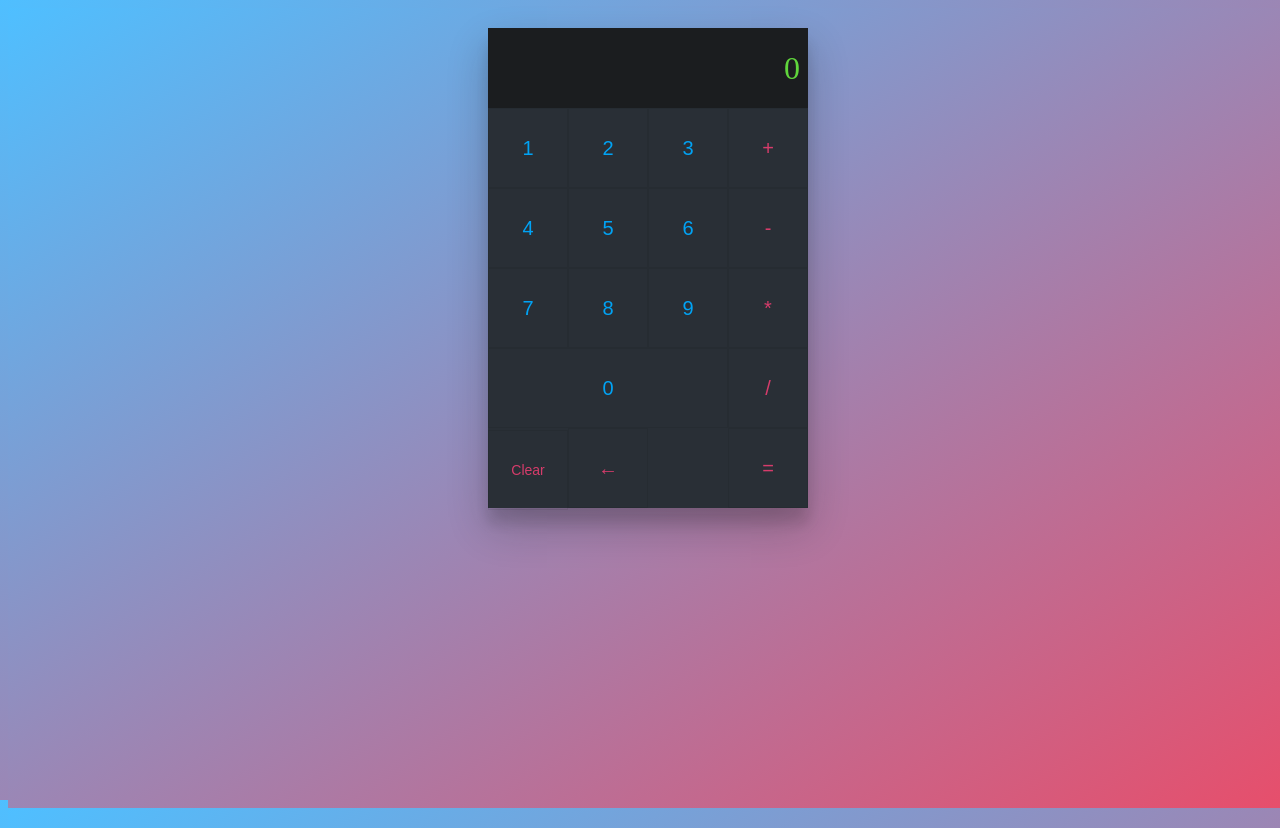
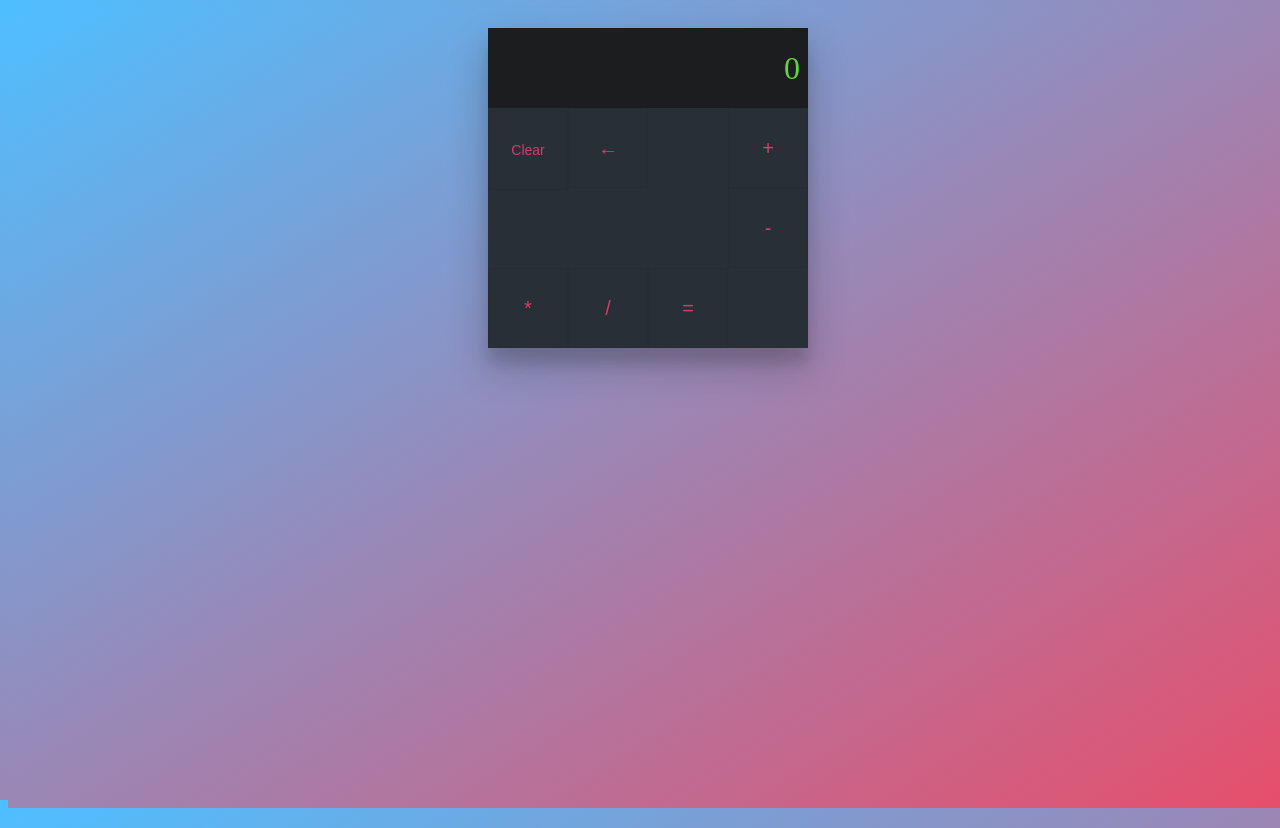
Before and after one commit to sgonzavar/calcapp, a React (Create React App) app: page / in a window 1280 px wide. Built offline with nearby package versions, Linux system fonts and the light colour scheme.

Commit message:
Bug: broken buttons

```diff
--- a/src/App.jsx
+++ b/src/App.jsx
@@ -15,8 +15,8 @@ const App = () => {
 
     return (
         <main className='react-calculator'>
-            <Results value={0} />
-            <Numbers onClikcNumber={number => {console.log("number", number);}}/>
+            <Results value="0" />
+            <Numbers onClickNumber={number => {console.log("number", number);}}/>
             <Functions
                 onContentClear={content => {console.log("content", content)}}
                 onDelete={del => {console.log("Delete", del)}}
--- a/src/components/Numbers.jsx
+++ b/src/components/Numbers.jsx
@@ -2,10 +2,20 @@ import React from 'react'
 import PropTypes from 'prop-types'
 import Buttons from './Buttons'
 
-const Numbers = ({onClikcNumber}) => {
+const numbers = [0, 1, 2, 3, 4, 5, 6, 7, 8, 9];
+const renderButtons = (onClickNumber) => {
+    const renderButton = (number) => {
+        <Buttons text={number.toString()} clickHandler={onClickNumber} />
+    }
+    return numbers.map(renderButton)
+}
+const Numbers = ({ onClickNumber} ) => {
     return (
         <section className="numbers">
-            <Buttons text="1" clickHandler={onClikcNumber} />
+            {
+                renderButtons(onClickNumber)
+            }
+            {/* <Buttons text="1" clickHandler={onClikcNumber} />
             <Buttons text="2" clickHandler={onClikcNumber} />
             <Buttons text="3" clickHandler={onClikcNumber} />
             <Buttons text="4" clickHandler={onClikcNumber} />
@@ -14,7 +24,7 @@ const Numbers = ({onClikcNumber}) => {
             <Buttons text="7" clickHandler={onClikcNumber} />
             <Buttons text="8" clickHandler={onClikcNumber} />
             <Buttons text="9" clickHandler={onClikcNumber} />
-            <Buttons text="0" clickHandler={onClikcNumber} />
+            <Buttons text="0" clickHandler={onClikcNumber} /> */}
         </section>
     )
 }
```
Also changed, not shown: 1 other file (tests, documents, lock files or other folders).
